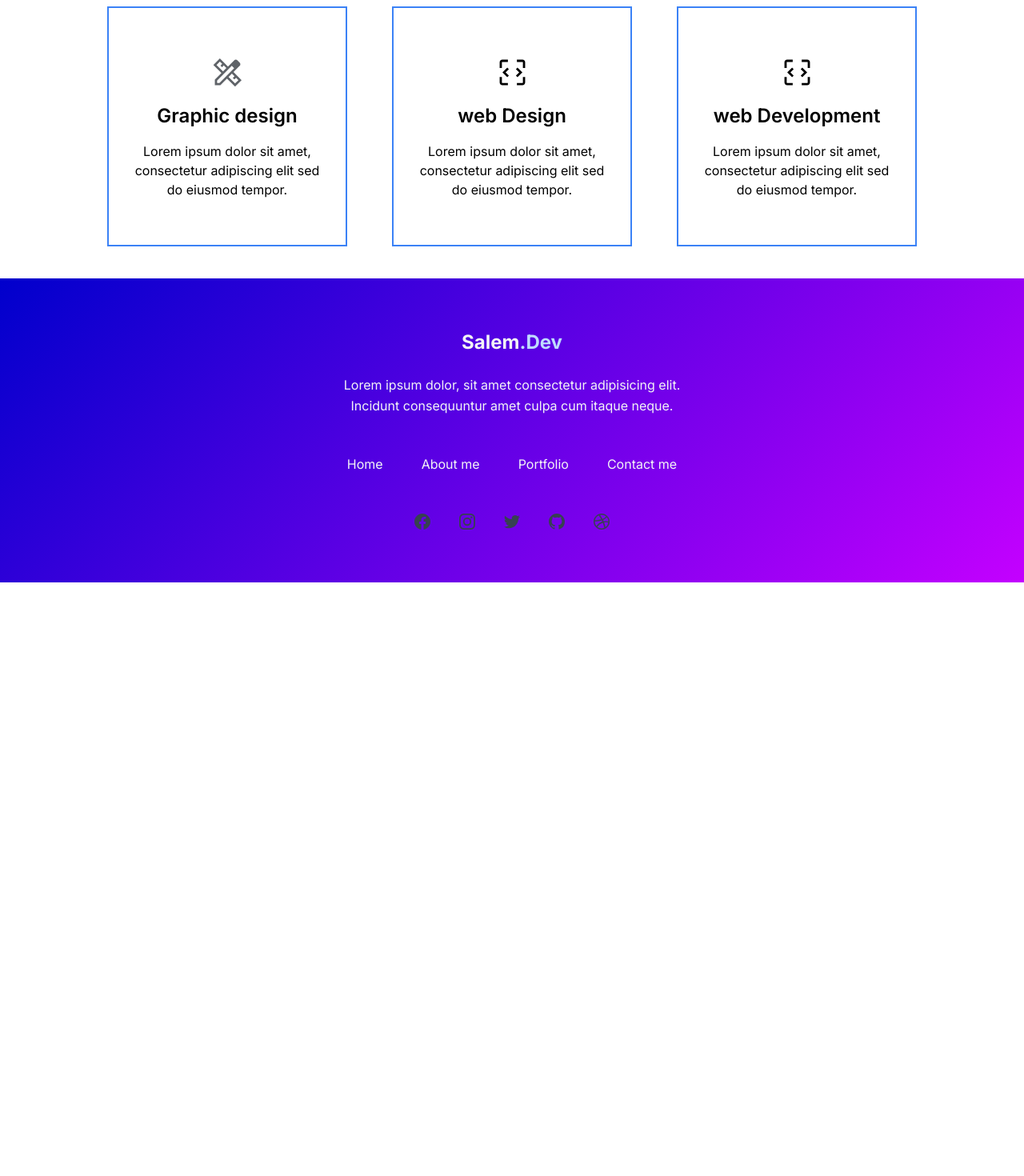
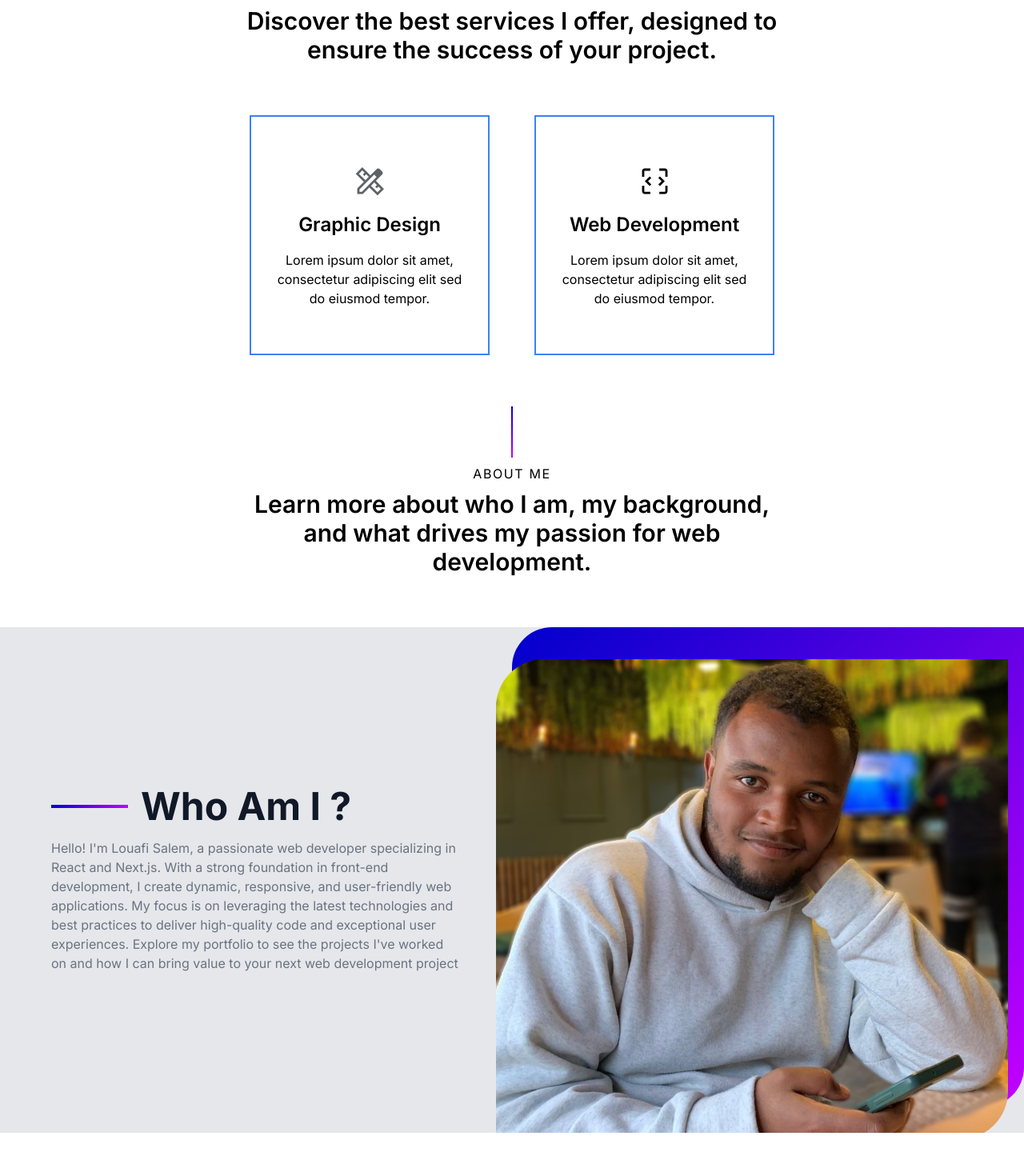
Before and after one commit to SalemDevLouy/myportfolio, a Next.js app: page / in a window 1280 px wide. Shown: the part 1040-2510 px from the top of the page at 80% size. Before the commit the page ends 1768 px from the top, so only its background shows below. Built offline with nearby package versions, Linux system fonts and the light colour scheme.

Commit message:
new commit
update and add about me section

```diff
--- a/app/_components/AboutMe.tsx
+++ b/app/_components/AboutMe.tsx
@@ -1,7 +1,47 @@
 import React from 'react'
+import Sectiontitle from './Sectiontitle'
 
 export default function AboutMe() {
   return (
-    <div>AboutMe</div>
+    <div>
+      <Sectiontitle
+      title="About Me"
+      subtitle="Learn more about who I am, my background, and what drives my passion for web development."
+      />
+
+
+<section className="overflow-hidden bg-gray-200 sm:grid sm:grid-cols-2 sm:items-center">
+  <div className="p-8 md:p-12 lg:px-16 lg:py-24">
+
+    <div className="mx-auto max-w-xl text-center ltr:sm:text-left rtl:sm:text-right">
+      <div className='flex items-center gap-4'>
+        <span className='h-1 w-24 bg-gradient-primary '></span>
+        <h2 className="text-2xl font-bold text-gray-900 md:text-5xl capitalize text-left">
+        who am i ?
+      </h2>
+      </div>
+
+
+      <p className=" text-gray-500 text-left mt-4">
+      Hello! I'm Louafi Salem, a passionate web developer specializing in React and Next.js.
+           With a strong foundation in front-end development, I create dynamic, responsive, and
+           user-friendly web applications. My focus is on leveraging the latest technologies and
+            best practices to deliver high-quality code and exceptional user experiences. Explore
+            my portfolio to see the projects I've worked on and how I can bring value to your next
+             web development project
+      </p>
+    </div>
+  </div>
+
+  <div className='p-8 w-full h-[400px]  sm:h-[600px] relative bg-gradient-primary rounded-ss-[50px] rounded-ee-[50px] mb-8'>
+    <img
+    alt=""
+    src="/assets/salem.png"
+    className="h-full w-full object-cover absolute top-10 left-[-20px]   rounded-ss-[60px] rounded-ee-[60px]"
+  />
+  </div>
+
+</section>
+    </div>
   )
 }
--- a/app/_components/Education.tsx
+++ b/app/_components/Education.tsx
@@ -1,7 +1,67 @@
 import React from 'react'
+import Sectiontitle from './Sectiontitle'
 
 export default function Education() {
   return (
-    <div>Education</div>
+    <div>
+ <Sectiontitle title='Education & Experience' subtitle='A comprehensive journey of my academic background and learning experiences.' />
+<section>
+      <div className="bg-white transition-colors duration-500">
+        <div className="w-full mx-auto 2xl:max-w-7xl items-center flex flex-col  justify-start py-4 lg:py-8 relative p-8">
+
+          <div className="mt-6 border-t pt-12">
+            <div className="bg-white rounded-2xl p-8 border">
+              <div className="mx-auto grid grid-cols-1 gap-8 overflow-hidden lg:mx-0 lg:grid-cols-4">
+
+                <div>
+                  <time
+                    dateTime="June 2021"
+                    className="flex items-center text-sm font-semibold leading-6 text-blue-500"
+                  >
+                    <svg viewBox="0 0 4 4" className="mr-4 h-1 w-1 flex-none" aria-hidden="true">
+                      <circle cx="2" cy="2" r="2" fill="currentColor"></circle>
+                    </svg>
+                    June 2021
+                    <div
+                      className="absolute -ml-2 h-px w-screen -translate-x-full bg-gray-900/10 sm:-ml-4 lg:static lg:-mr-6 lg:ml-8 lg:w-auto lg:flex-auto lg:translate-x-0"
+                      aria-hidden="true"
+                    ></div>
+                  </time>
+                  <p className="mt-6 text-lg font-semibold leading-8 tracking-tight text-gray-900">
+                    Achieved $65 Million Funding
+                  </p>
+                  <p className="mt-1 text-sm leading-7 text-gray-500">
+                    In an affirmation of our potential and promise, we secured a substantial funding of $65 million.
+                  </p>
+                </div>
+                <div>
+                  <time
+                    dateTime="June 2021"
+                    className="flex items-center text-sm font-semibold leading-6 text-blue-500"
+                  >
+                    <svg viewBox="0 0 4 4" className="mr-4 h-1 w-1 flex-none" aria-hidden="true">
+                      <circle cx="2" cy="2" r="2" fill="currentColor"></circle>
+                    </svg>
+                    May 2024
+                    <div
+                      className="absolute -ml-2 h-px w-screen -translate-x-full bg-gray-900/10 sm:-ml-4 lg:static lg:-mr-6 lg:ml-8 lg:w-auto lg:flex-auto lg:translate-x-0"
+                      aria-hidden="true"
+                    ></div>
+                  </time>
+                  <p className="mt-6 text-lg font-semibold leading-8 tracking-tight text-gray-900">
+                    Achieved $65 Million Funding
+                  </p>
+                  <p className="mt-1 text-sm leading-7 text-gray-500">
+                    In an affirmation of our potential and promise, we secured a substantial funding of $65 million.
+                  </p>
+                </div>
+
+              </div>
+            </div>
+          </div>
+        </div>
+      </div>
+    </section>
+    </div>
   )
 }
--- a/app/_components/Experience.tsx
+++ /dev/null
@@ -1,9 +0,0 @@
-import React from 'react'
-
-export default function Experience() {
-  return (
-    <div>
-
-    </div>
-  )
-}
--- a/app/_components/Footer.tsx
+++ b/app/_components/Footer.tsx
@@ -11,8 +11,7 @@ export default function Footer() {
     </div>
 
     <p className="mx-auto mt-6 max-w-md text-center leading-relaxed text-gray-100">
-      Lorem ipsum dolor, sit amet consectetur adipisicing elit. Incidunt consequuntur amet culpa cum
-      itaque neque.
+
     </p>
 
     <ul className="mt-12 flex flex-wrap justify-center gap-6 md:gap-8 lg:gap-12">
--- a/app/_components/Hero.tsx
+++ b/app/_components/Hero.tsx
@@ -17,9 +17,10 @@ export default function Hero() {
         </h1>
         <div className='text-gray-100 flex flex-col md:flex-row items-center gap-2 capitalize'>
           <span className='h-[3px] w-24 bg-white'></span>
-          <p className='text-2xl'>web developer</p>
-          <span></span>
+          <p className='text-2xl'>Frontend web developer</p>
+
         </div>
+
         </div>
 
       </div>
--- a/app/_components/Sectiontitle.tsx
+++ b/app/_components/Sectiontitle.tsx
@@ -2,10 +2,10 @@ import React from 'react'
 
 export default function Sectiontitle({title,subtitle}: {title: string, subtitle: string}) {
   return (
-    <div className='flex flex-col gap-2 items-center'>
+    <div className='flex flex-col gap-2 items-center my-8 py-8'>
       <span className='h-16 w-[2px] bg-gradient-primary'></span>
-      <p className='uppercase'>{title}</p>
-      <h2 className='text-3xl md:text-4xl font-semibold'>{subtitle}</h2>
+      <p className='uppercase  tracking-widest'>{title}</p>
+      <h2 className='text-xl text-center md:text-3xl font-semibold w-[300px] md:w-[700px]'>{subtitle}</h2>
     </div>
   )
 }
--- a/app/_components/Services.tsx
+++ b/app/_components/Services.tsx
@@ -6,29 +6,29 @@ export default function
 () {
   return (
     <div>
-        <Sectiontitle title='services' subtitle='services'/>
+        <Sectiontitle title='services' subtitle='Discover the best services I offer, designed to ensure the success of your project.'/>
                 {/* services cards */}
-                <div className="flex items-center justify-center flex-col sm:flex-row mt-6 gap-14">
+                <div className="flex items-center justify-center flex-col sm:flex-row mt-8 gap-14">
                   {/* cards */}
                     <div className="flex flex-col gap-4 items-center justify-center text-center w-[300px] h-[300px] border-2 border-blue-500 p-6">
                         <div className="icon">
                           <Image src={designicon} alt='design service' priority width={45} height={45}/>
                         </div>
-                        <h3 className='font-semibold text-2xl'>Graphic design</h3>
+                        <h3 className='font-semibold text-2xl capitalize'>Graphic design</h3>
                         <p>Lorem ipsum dolor sit amet, consectetur adipiscing elit sed do eiusmod tempor.</p>
                     </div>
-                    <div className="flex flex-col gap-4 items-center justify-center text-center w-[300px] h-[300px] border-2 border-blue-500 p-6">
+                    {/* <div className="flex flex-col gap-4 items-center justify-center text-center w-[300px] h-[300px] border-2 border-blue-500 p-6">
                         <div className="icon">
                           <Image src={codingicon} alt='design service' priority width={45} height={45}/>
                         </div>
                         <h3 className='font-semibold text-2xl'>web Design</h3>
                         <p>Lorem ipsum dolor sit amet, consectetur adipiscing elit sed do eiusmod tempor.</p>
-                    </div>
+                    </div> */}
                     <div className="flex flex-col gap-4 items-center justify-center text-center w-[300px] h-[300px] border-2 border-blue-500 p-6">
                         <div className="icon">
                           <Image src={codingicon} alt='design service' priority width={45} height={45}/>
                         </div>
-                        <h3 className='font-semibold text-2xl'>web Development</h3>
+                        <h3 className='font-semibold text-2xl capitalize'>web Development</h3>
                         <p>Lorem ipsum dolor sit amet, consectetur adipiscing elit sed do eiusmod tempor.</p>
                     </div>
 
--- /dev/null
+++ b/app/_components/Testimonials.tsx
@@ -0,0 +1,6 @@
+
+export default function Testimonials() {
+  return (
+    <div>Testimonials</div>
+  )
+}
--- a/app/page.tsx
+++ b/app/page.tsx
@@ -1,12 +1,17 @@
+import AboutMe from "./_components/AboutMe";
+import Education from "./_components/Education";
 import Hero from "./_components/Hero";
-import Sectiontitle from "./_components/Sectiontitle";
 import Services from "./_components/Services";
+import Testimonials from "./_components/Testimonials";
 
 export default function Home() {
   return (
     <main className="">
       <Hero/>
       <Services/>
+      <AboutMe/>
+      <Education/>
+      <Testimonials/>
     </main>
   );
 }
```
Also changed, not shown: app/_components/Tstimonials.tsx (deleted), public/assets/salem.png (added).
